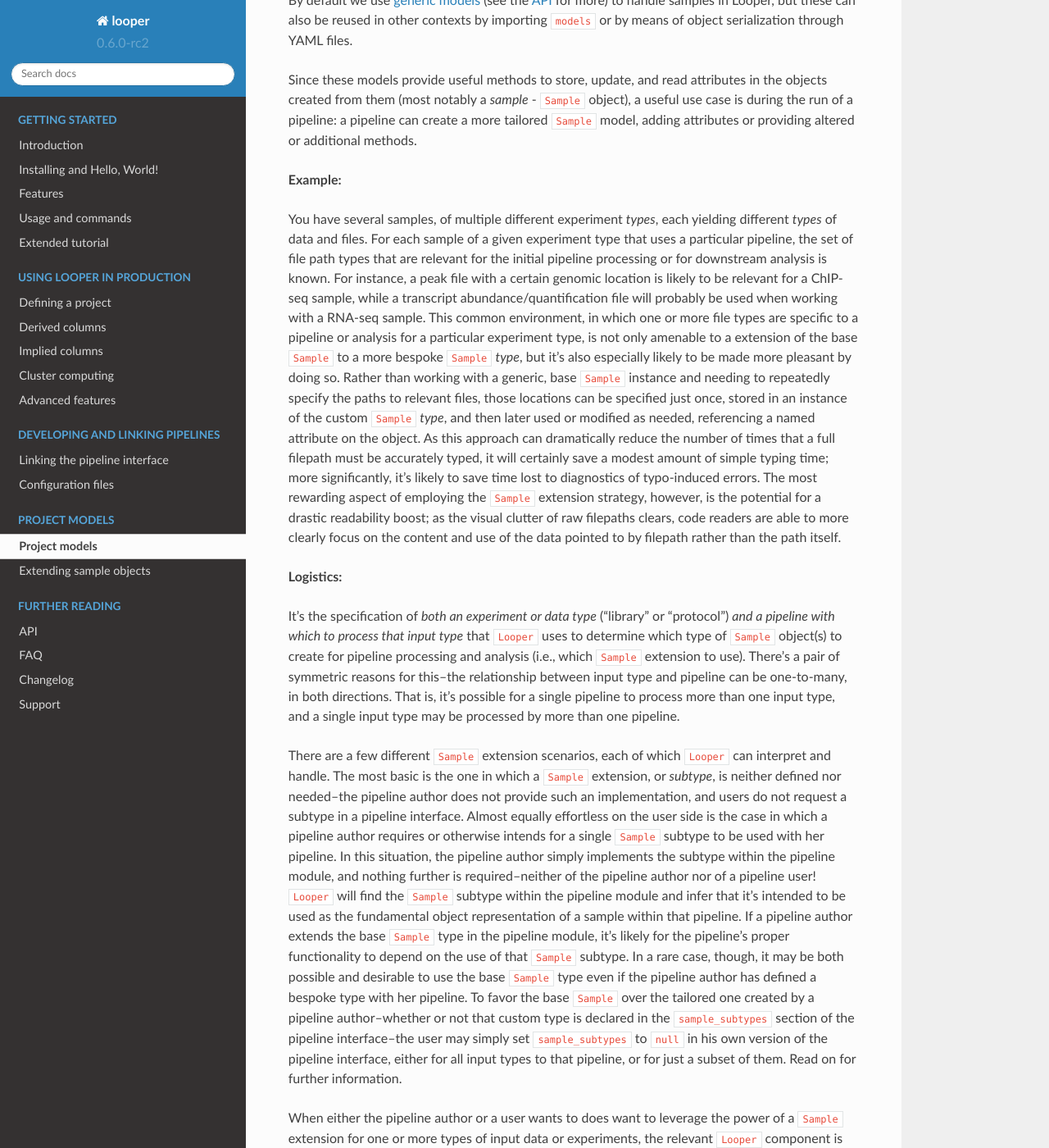
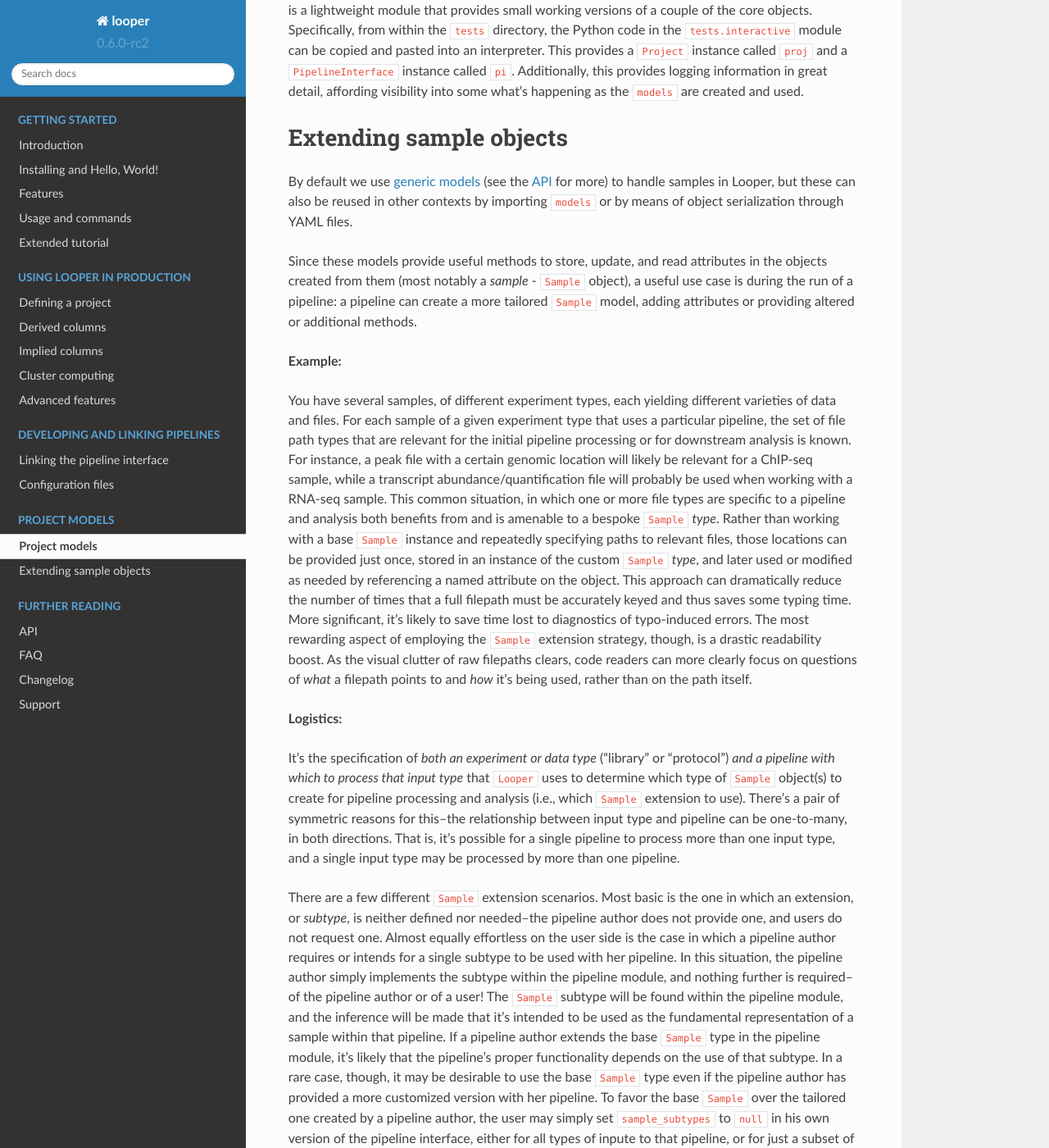
Before and after one commit to pepkit/peppy, a Sphinx documentation site: the page built from doc/source/models.rst, in a window 1280 px wide and 1400 px high, scrolled down 829 px. Shown: the whole window at 82% size. Built offline with Sphinx 7.4.7 and the Read the Docs theme 2.0.0, drawn with Linux system fonts in a browser that asks for light colours; some of the changed text lies outside the part shown.

Commit message:
condense the subtypes documentation and update existing examples and notes

```diff
--- a/doc/source/models.rst
+++ b/doc/source/models.rst
@@ -16,6 +16,17 @@
 
 This is a work in progress, but you can find more information and examples in the `API <api.html>`_.
 
+**Exploration:**
+
+To interact with the various ``models`` and become acquainted with their
+features and behavior, there is a lightweight module that provides small
+working versions of a couple of the core objects. Specifically, from
+within the ``tests`` directory, the Python code in the ``tests.interactive``
+module can be copied and pasted into an interpreter. This provides a
+``Project`` instance called ``proj`` and a ``PipelineInterface`` instance
+called ``pi``. Additionally, this provides logging information in great detail,
+affording visibility into some what's happening as the ``models`` are created
+and used.
 
 
 .. _extending-sample-objects:
@@ -29,29 +40,26 @@
 
 **Example:**
 
-You have several samples, of multiple different experiment *types*,
-each yielding different *types* of data and files. For each sample of a given
+You have several samples, of different experiment types,
+each yielding different varieties of data and files. For each sample of a given
 experiment type that uses a particular pipeline, the set of file path types
 that are relevant for the initial pipeline processing or for downstream
 analysis is known. For instance, a peak file with a certain genomic location
-is likely to be relevant for a ChIP-seq sample, while a transcript
+will likely be relevant for a ChIP-seq sample, while a transcript
 abundance/quantification file will probably be used when working with a RNA-seq
-sample. This common environment, in which one or more file types are specific
-to a pipeline or analysis for a particular experiment type, is not only
-amenable to a extension of the base ``Sample`` to a more bespoke ``Sample``
-*type*, but it's also especially likely to be made more pleasant by doing so.
-Rather than working with a generic, base ``Sample`` instance and needing to
-repeatedly specify the paths to relevant files, those locations can be
-specified just once, stored in an instance of the custom ``Sample`` *type*,
-and then later used or modified as needed, referencing a named attribute on
-the object. As this approach can dramatically reduce the number of times that
-a full filepath must be accurately typed, it will certainly save a modest
-amount of simple typing time; more significantly, it's likely to save time lost
-to diagnostics of typo-induced errors. The most rewarding aspect of employing
-the ``Sample`` extension strategy, however, is the potential for a drastic
-readability boost; as the visual clutter of raw filepaths clears, code readers
-are able to more clearly focus on the content and use of the data pointed to
-by filepath rather than the path itself.
+sample. This common situation, in which one or more file types are specific
+to a pipeline and analysis both benefits from and is amenable to a bespoke
+``Sample`` *type*. Rather than working with a base ``Sample`` instance and
+repeatedly specifying paths to relevant files, those locations can be provided
+just once, stored in an instance of the custom ``Sample`` *type*, and later
+used or modified as needed by referencing a named attribute on the object.
+This approach can dramatically reduce the number of times that a full filepath
+must be accurately keyed and thus saves some typing time. More significant,
+it's likely to save time lost to diagnostics of typo-induced errors. The most
+rewarding aspect of employing the ``Sample`` extension strategy, though, is
+a drastic readability boost. As the visual clutter of raw filepaths clears,
+code readers can more clearly focus on questions of *what* a filepath points
+to and *how* it's being used, rather than on the path itself.
 
 **Logistics:**
 
@@ -64,55 +72,47 @@
 possible for a single pipeline to process more than one input type, and a
 single input type may be processed by more than one pipeline.
 
-There are a few different ``Sample`` extension scenarios, each of which
-``Looper`` can interpret and handle. The most basic is the one in which
-a ``Sample`` extension, or *subtype*, is neither defined nor needed--the
-pipeline author does not provide such an implementation, and users do not
-request a subtype in a pipeline interface. Almost equally effortless on the
-user side is the case in which a pipeline author requires or otherwise intends
-for a single ``Sample`` subtype to be used with her pipeline. In this situation,
-the pipeline author simply implements the subtype within the pipeline module,
-and nothing further is required--neither of the pipeline author nor of a
-pipeline user! ``Looper`` will find the ``Sample`` subtype within the pipeline
-module and infer that it's intended to be used as the fundamental object
-representation of a sample within that pipeline. If a pipeline author extends
-the base ``Sample`` type in the pipeline module, it's likely for the
-pipeline's proper functionality to depend on the use of that ``Sample`` subtype.
-In a rare case, though, it may be both possible and desirable to use the base
-``Sample`` type even if the pipeline author has defined a bespoke type with
-her pipeline. To favor the base ``Sample`` over the tailored one created by a
-pipeline author--whether or not that custom type is declared in the
-``sample_subtypes`` section of the pipeline interface--the user may simply
-set ``sample_subtypes`` to ``null`` in his own version of the pipeline
-interface, either for all input types to that pipeline, or for just a subset
-of them. Read on for further information.
+There are a few different ``Sample`` extension scenarios. Most basic is the
+one in which an extension, or *subtype*, is neither defined nor needed--the
+pipeline author does not provide one, and users do not request one. Almost
+equally effortless on the user side is the case in which a pipeline author
+requires or intends for a single subtype to be used with her pipeline. In this
+situation, the pipeline author simply implements the subtype within the
+pipeline module, and nothing further is required--of the pipeline author or of
+a user! The ``Sample`` subtype will be found within the pipeline
+module, and the inference will be made that it's intended to be used as the
+fundamental representation of a sample within that pipeline. If a pipeline
+author extends the base ``Sample`` type in the pipeline module, it's likely
+that the pipeline's proper functionality depends on the use of that subtype.
+In a rare case, though, it may be desirable to use the base ``Sample`` type
+even if the pipeline author has provided a more customized version with her
+pipeline. To favor the base ``Sample`` over the tailored one created by a
+pipeline author, the user may simply set ``sample_subtypes`` to ``null`` in
+his own version of the pipeline interface, either for all types of inpute to
+that pipeline, or for just a subset of them. Read on for further information.
 
-When either the pipeline author or a user wants to does want to leverage the
-power of a ``Sample`` extension for one or more types of input data or
-experiments, the relevant ``Looper`` component is the pipeline interface.
-For each pipeline defined within in, the ``pipelines`` section of
-``pipeline_interface.yaml`` accommodates a section ``sample_subtypes`` to
-communicate this information. The value for this key may be either a single
-string or a collection of key-value pairs. If it's a single string, the value
-is the name of the class that is to be used as the template for each ``Sample``
-object created for processing by that pipeline. If it's a collection of
-key-value pairs, the keys should be names of input data types (experiment
-protocols, or data/library types, as in the ``protocol_mapping``), and each
-value is the name of the class that should be used for each sample object
-of the corresponding key *for that pipeline*. This underscores the fact that
-it's the *combination of a pipeline and input type* that determines the
-desired ``Sample`` subtype.
+To leverage the power of a ``Sample`` subtype, the relevant model is the
+``PipelineInterface``. For each pipeline defined in the ``pipelines`` section
+of ``pipeline_interface.yaml``, there's accommodation for a ``sample_subtypes``
+subsection to communicate this information. The value for each such key may be
+either a single string or a collection of key-value pairs. If it's a single
+string, the value is the name of the class that's to be used as the template
+for each ``Sample`` object created for processing by that pipeline. If instead
+it's a collection of key-value pairs, the keys should be names of input data
+types (as in the ``protocol_mapping``), and each value is the name of the class
+that should be used for each sample object of the corresponding key*for that
+pipeline*. This underscores that it's the *combination of a pipeline and input
+type* that determines the ``Sample`` subtype.
 
-If a pipeline author provides more than one ``Sample`` extension, ``Looper``
-relies on the ``sample_subtypes`` section to select the proper subtype when
-it's time to create a ``Sample`` object. If multiple options are available,
-and the ``sample_subtypes`` section fails to disambiguate the decision,
-``Looper`` will resort to the base/generic ``Sample``. The responsibility
-for supplying the ``sample_subtypes`` section, as is true for the rest of the
-pipeline interface, therefore rests primarily with the pipeline developer. It
-is possible for an end user to modify these settings, though.
+If a pipeline author provides more than one subtype, the ``sample_subtypes``
+section is needed to select from among them once it's time to create
+``Sample`` objects. If multiple options are available, and the
+``sample_subtypes`` section fails to clarify the decision, the base/generic
+``Sample`` type will be used. The responsibility for supplying the
+``sample_subtypes`` section, as is true for the rest of the pipeline interface,
+therefore rests primarily with the pipeline developer. It is possible for an
+end user to modify these settings, though.
 
-**To have** ``Looper`` **create a ``Sample`` object specific to your data type, simply import the base** ``Sample`` **object from** ``models``, **and create a** ``class`` **that inherits from it that has an** ``__library__`` **attribute:**
 
 
 .. code-block:: python
@@ -147,16 +146,3 @@
 			self.trimmed = os.path.join(self.paths.sample_root, self.name + ".trimmed.fastq")
 			self.mapped = os.path.join(self.paths.sample_root, self.name + ".bowtie2.bam")
 			self.peaks = os.path.join(self.paths.sample_root, self.name + "_peaks.bed")
-
-
-When ``Looper`` parses your config file and creates ``Sample`` objects, it will:
-
-	- check if any pipeline has a class extending ``Sample`` with the ``__library__`` attribute:
-
-		- first by trying to import a ``pipelines`` module and checking the module pipelines;
-
-		- if the previous fails, it will try appending the provided pipeline_dir to ``$PATH`` and checking the module files for pipelines;
-
-	- if any of the above is successful, if will match the sample ``library`` with the ``__library__`` attribute of the classes to create extended sample objects.
-
-	- if a sample cannot be matched to an extended class, it will be a generic ``Sample`` object.
```
Also changed, not shown: other parts of doc/source/models.rst (+0 -1 lines).
